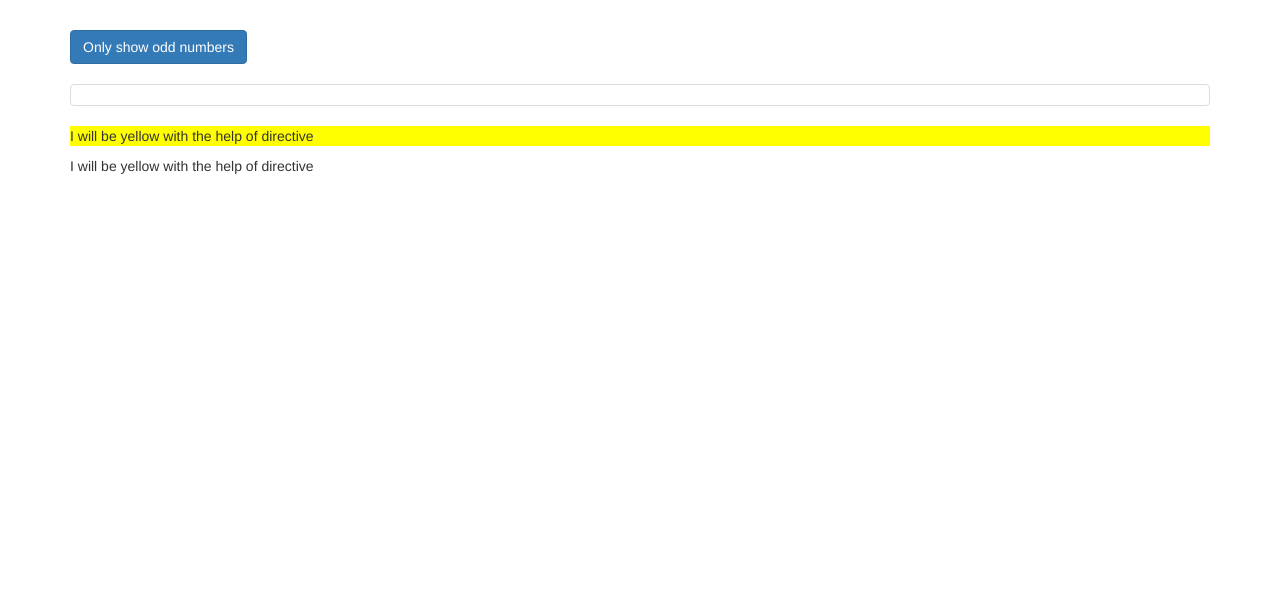
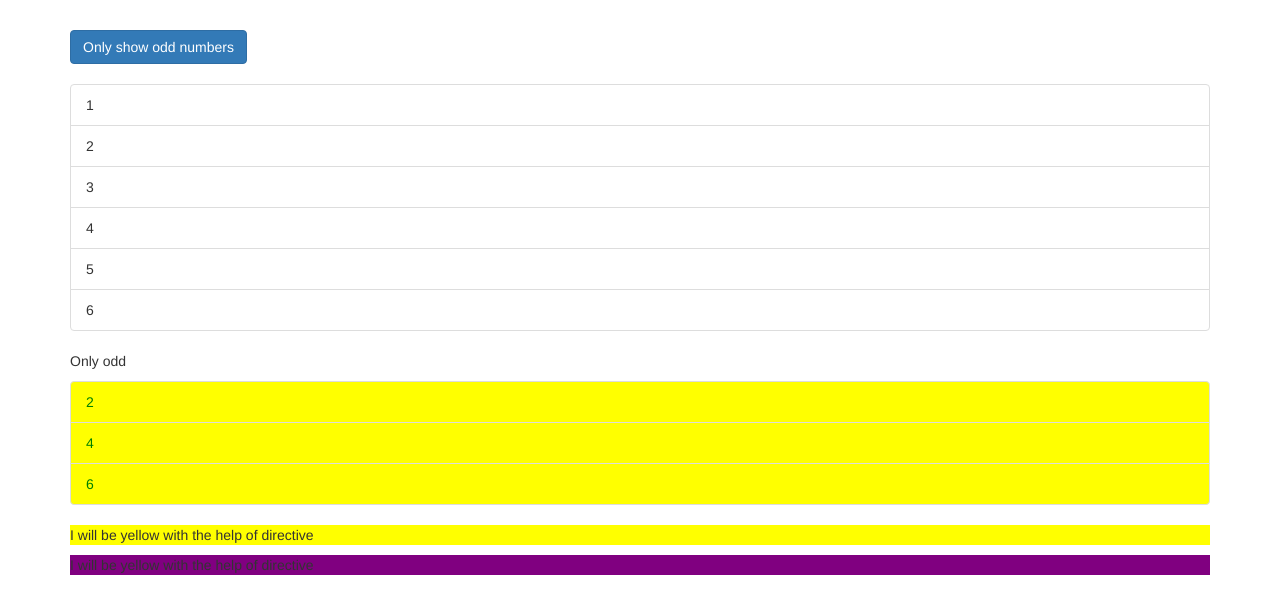
Before and after one commit to hashprogrammer2022/angular, an Angular app: page / in a window 1280 px wide. Shown: the top 614 px of the page. Built offline with nearby package versions, Linux system fonts and the light colour scheme.

Commit message:
Directive using @Input to dynamically change properties

```diff
--- a/src/app/app.component.css
+++ b/src/app/app.component.css
@@ -1,3 +1,9 @@
 .container {
   margin-top: 30px;
 }
+.odd{
+  color: red;
+}
+.even{
+  color: green;
+}
--- a/src/app/app.component.html
+++ b/src/app/app.component.html
@@ -7,14 +7,44 @@
       <br><br>
       <ul class="list-group">
         <li
-          class="list-group-item">
+          class="list-group-item"
+          *ngFor="let num of numbers;"
+        >
+          {{ num }}
+
         </li>
       </ul>
-      <ng-template [ngIf]="onlyOdd">
+      <ng-template [ngIf]="onlyOdd || !onlyOdd">
         <p>Only odd</p>
+        <ul class="list-group">
+          <div *ngIf="onlyOdd">
+            <li
+              class="list-group-item"
+              *ngFor="let num of oddNumbers;"
+              [ngClass]="{odd: onlyOdd}"
+              [ngStyle]="{backgroundColor: num % 2 !== 0 ? 'greenYellow' : 'transparent'}"
+            >
+              {{ num }}
+
+            </li>
+          </div>
+
+          <div *ngIf="!onlyOdd">
+            <li
+              class="list-group-item"
+              *ngFor="let num of evenNumbers;"
+              [ngClass]="{even: !onlyOdd}"
+              [ngStyle]="{backgroundColor: num % 2 == 0 ? 'yellow' : 'transparent'}"
+            >
+              {{ num }}
+
+            </li>
+          </div>
+
+        </ul>
       </ng-template>
-      <p appBasicHighlight>I will be yellow with the help of directive</p>
-      <p appBetterHighlight>I will be yellow with the help of directive</p>
+      <p appBasicHighlight  >I will be yellow with the help of directive</p>
+      <p appBetterHighlight [defaultColor]="'purple'" [highlightColor]="'orange'">I will be yellow with the help of directive</p>
     </div>
 
   </div>
--- a/src/app/app.component.ts
+++ b/src/app/app.component.ts
@@ -6,6 +6,9 @@ import { Component } from '@angular/core';
   styleUrls: ['./app.component.css']
 })
 export class AppComponent {
-  numbers = [1, 2, 3, 4, 5];
+  numbers = [1, 2, 3, 4, 5, 6];
+  oddNumbers = [1, 3, 5];
+  evenNumbers = [2, 4, 6]
   onlyOdd = false;
+
 }
--- a/src/app/better-highlight/better-highlight.directive.ts
+++ b/src/app/better-highlight/better-highlight.directive.ts
@@ -1,4 +1,4 @@
-import { Directive, ElementRef, HostBinding, HostListener, OnInit, Renderer2 } from '@angular/core';
+import { Directive, ElementRef, HostBinding, HostListener, Input, OnInit, Renderer2 } from '@angular/core';
 
 @Directive({
   selector: '[appBetterHighlight]'
@@ -8,17 +8,21 @@ export class BetterHighlightDirective implements OnInit{
   //the property need an initial value
   @HostBinding('style.backgroundColor') pBackgroundColor:string;
 
+  //the value can be set dynamically
+  @Input() defaultColor:string;
+  @Input() highlightColor:string;
+
   constructor(private elmRef:ElementRef) { }
   ngOnInit(): void {
-    this.pBackgroundColor = 'transparent';
+    this.pBackgroundColor = this.defaultColor || 'transparent';
   }
   //to make it interactive
   @HostListener('mouseenter')
   mouseEnter(ev:Event){
-    this.pBackgroundColor = "green";
+    this.pBackgroundColor =  this.highlightColor || 'green';
   }
   @HostListener('mouseleave')
   mouseLeave(ev:Event){
-    this.pBackgroundColor = "transparent";
+    this.pBackgroundColor =  this.defaultColor || 'transparent';
   }
 }
```
